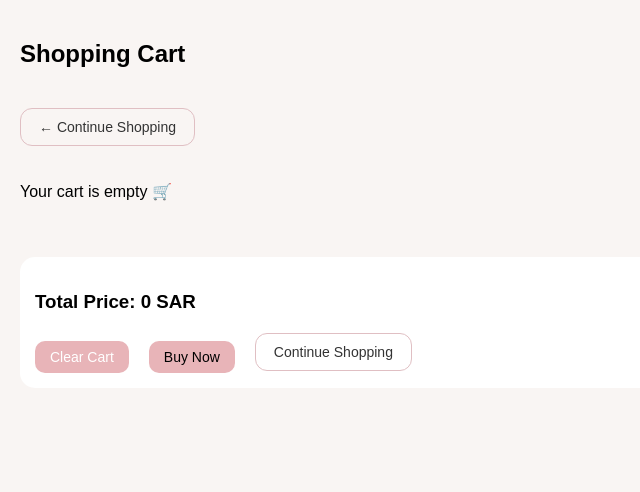
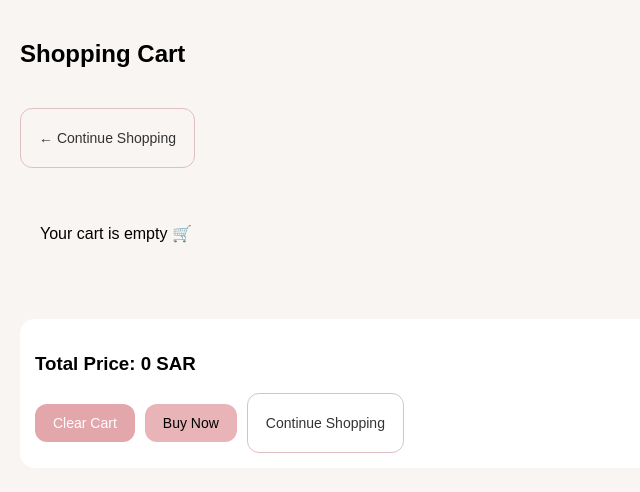
Before and after one commit to Shaden-s/nadara, a PHP site: page /checkout.php in a window 1280 px wide. Shown: the top 492 px of the page, without its empty margins (0-640 px from the left). Run offline with PHP 8.4, Linux system fonts and the light colour scheme.

Commit message:
Edit checkout UI with style

```diff
--- a/css/style.css
+++ b/css/style.css
@@ -13,7 +13,7 @@ body {
   background: var(--background);
 }
 
-/* Navbar */
+/* NAVBAR */
 .navbar {
   display: flex;
   justify-content: space-between;
@@ -32,7 +32,7 @@ body {
   color: var(--text);
 }
 
-/* Hero */
+/* HERO */
 .hero {
   text-align: center;
   padding: 70px 20px 30px;
@@ -47,7 +47,7 @@ body {
   color: gray;
 }
 
-/* Categories */
+/*  CATEGORIES */
 .categories {
   display: flex;
   justify-content: center;
@@ -64,7 +64,7 @@ body {
   cursor: pointer;
 }
 
-/* Products */
+/*  PRODUCTS */
 .products {
   display: flex;
   justify-content: center;
@@ -73,7 +73,7 @@ body {
   padding: 40px;
 }
 
-/* Card */
+/* CARD */
 .card {
   background: var(--white);
   width: 220px;
@@ -105,7 +105,7 @@ body {
   font-weight: bold;
 }
 
-/* Product page */
+/*  PRODUCT PAGE */
 .product-container {
   padding: 40px;
   display: flex;
@@ -127,12 +127,59 @@ body {
   padding: 5px;
 }
 
+/* GLOBAL BUTTON */
 .btn {
   background: var(--primary);
   border: none;
-    padding: 10px 20px;
-    border-radius: 10px;
+  padding: 10px 18px;
+  border-radius: 12px;
   cursor: pointer;
+  text-decoration: none;
+  color: black;
+  display: inline-flex;
+  align-items: center;
+  justify-content: center;
+  gap: 6px;
+  transition: 0.25s ease;
+  font-size: 14px;
+}
+
+.btn:hover {
+  transform: translateY(-2px);
+}
+
+/* CHECKOUT ONLY BUTTON FIXES */
+
+/* secondary (Back / Continue) */
+.secondary {
+  background: transparent;
+  border: 1.5px solid #e0bfc3;
+  color: #333;
+}
+
+.secondary:hover {
+  background: #f8e7e9;
+}
+
+/* delete item */
+.danger {
+  background: #f3c7ca;
+  color: #6b2a2a;
+  border: 1px solid #e3aeb3;
+}
+
+.danger:hover {
+  background: #efb6bb;
+}
+
+/* delete all*/
+.danger-all {
+  background: #e3a6ab;
+  color: white;
+}
+
+.danger-all:hover {
+  background: #d99298;
 }
 
 /* CART */
@@ -172,79 +219,6 @@ body {
   border-radius: 15px;
 }
 
-.summary button {
-  margin-top: 10px;
-  margin-right: 10px;
-  padding: 8px 15px;
-  border: none;
-  background: var(--primary);
-  border-radius: 10px;
-  cursor: pointer;
-}
-
-/* page title */
-.page-title {
-  padding: 20px;
-}
-
-/* top buttons */
-.top-actions {
-  margin: 0 20px;
-}
-
-/* ===== BUTTON BASE ===== */
-.btn {
-  background: var(--primary);
-  border: none;
-  padding: 10px 18px;
-  border-radius: 12px;
-  cursor: pointer;
-  text-decoration: none;
-  color: black;
-  display: inline-block;
-  transition: 0.25s;
-  font-size: 14px;
-}
-
-.btn:hover {
-  transform: translateY(-2px);
-  opacity: 0.95;
-}
-
-/* ===== SECONDARY (Back / Continue Shopping) ===== */
-.secondary {
-  background: transparent;
-  border: 1.5px solid #e0bfc3;
-  color: #333;
-}
-
-.secondary:hover {
-  background: #f8e7e9;
-}
-
-/* ===== DELETE (single item) ===== */
-.danger {
-  background: #f2c6c9;   /* أحمر وردي فاتح هادي */
-  color: #6b2a2a;
-  border: 1px solid #e3aeb3;
-}
-
-.danger:hover {
-  background: #edb3b7;
-}
-
-/* ===== DELETE ALL ===== */
-.danger-all {
-  background: #e3a6ab;   /* أقوى شوي لكن مو صارخ */
-  color: white;
-  border: none;
-}
-
-.danger-all:hover {
-  background: #d99298;
-}
-
-/* ===== LAYOUT (no visual chaos) ===== */
 .summary-actions {
   display: flex;
   gap: 10px;
@@ -253,8 +227,59 @@ body {
   align-items: center;
 }
 
+/* LAYOUT FIX  */
 .cart-actions {
   display: flex;
   gap: 10px;
   margin-top: 10px;
 }
+
+/* PAGE TEXT  */
+.page-title {
+  padding: 20px;
+}
+
+.top-actions {
+  margin: 0 20px;
+}
+
+/* empty cart */
+.empty {
+  padding: 20px;
+}
+
+/* unify ALL buttons height */
+.btn {
+  min-height: 38px;
+  line-height: 1;
+}
+
+/*  for "Continue Shopping" */
+.secondary,
+.danger,
+.danger-all {
+  font-size: 14px;
+  font-weight: 500;
+}
+
+/* fix cart delete link overriding buttons */
+.cart-item a {
+  background: transparent;
+  padding: 0;
+  margin-top: 0;
+}
+
+.cart-item a.danger {
+  display: inline-flex;
+  align-items: center;
+  justify-content: center;
+}
+
+.cart-actions button,
+.cart-actions .btn {
+  height: 38px;
+}
+
+.summary-actions .btn {
+  height: 38px;
+}
```
Also changed, not shown: checkout.php (+0 -10 lines). Lines whose indentation alone changed are shown as unchanged.
